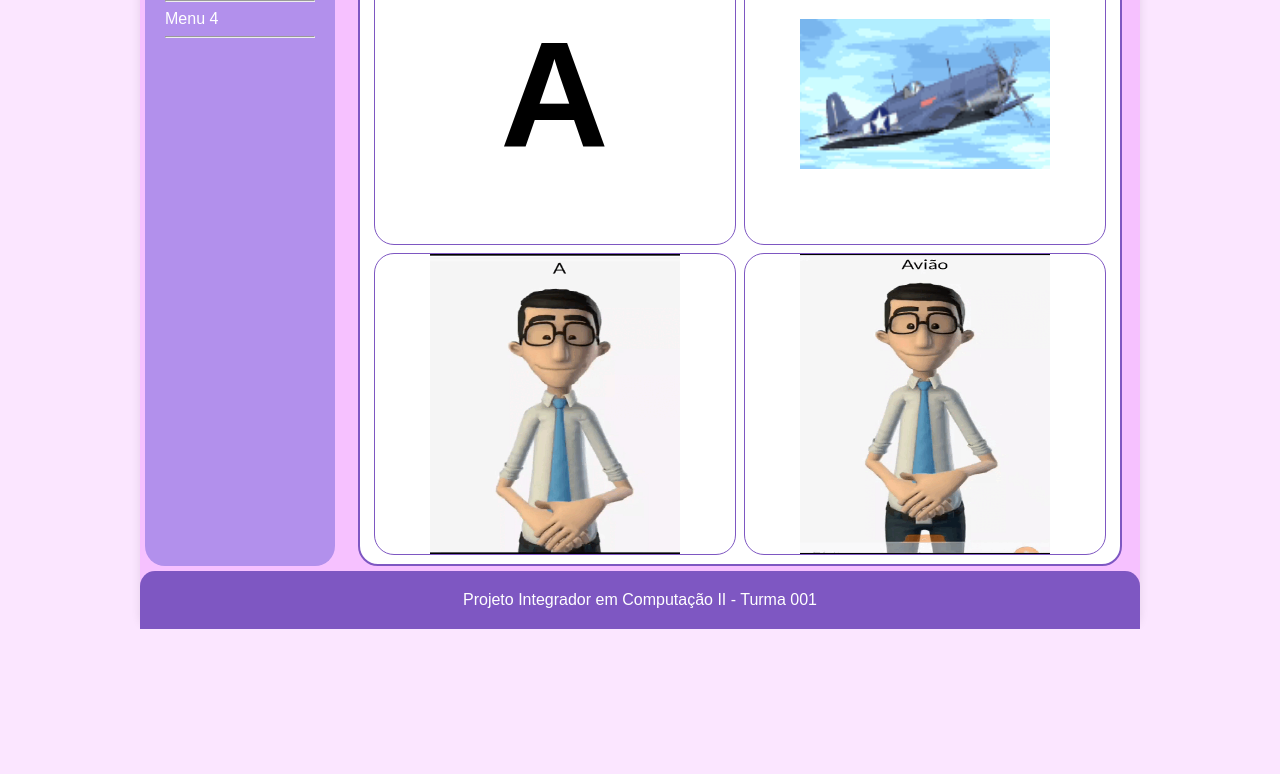
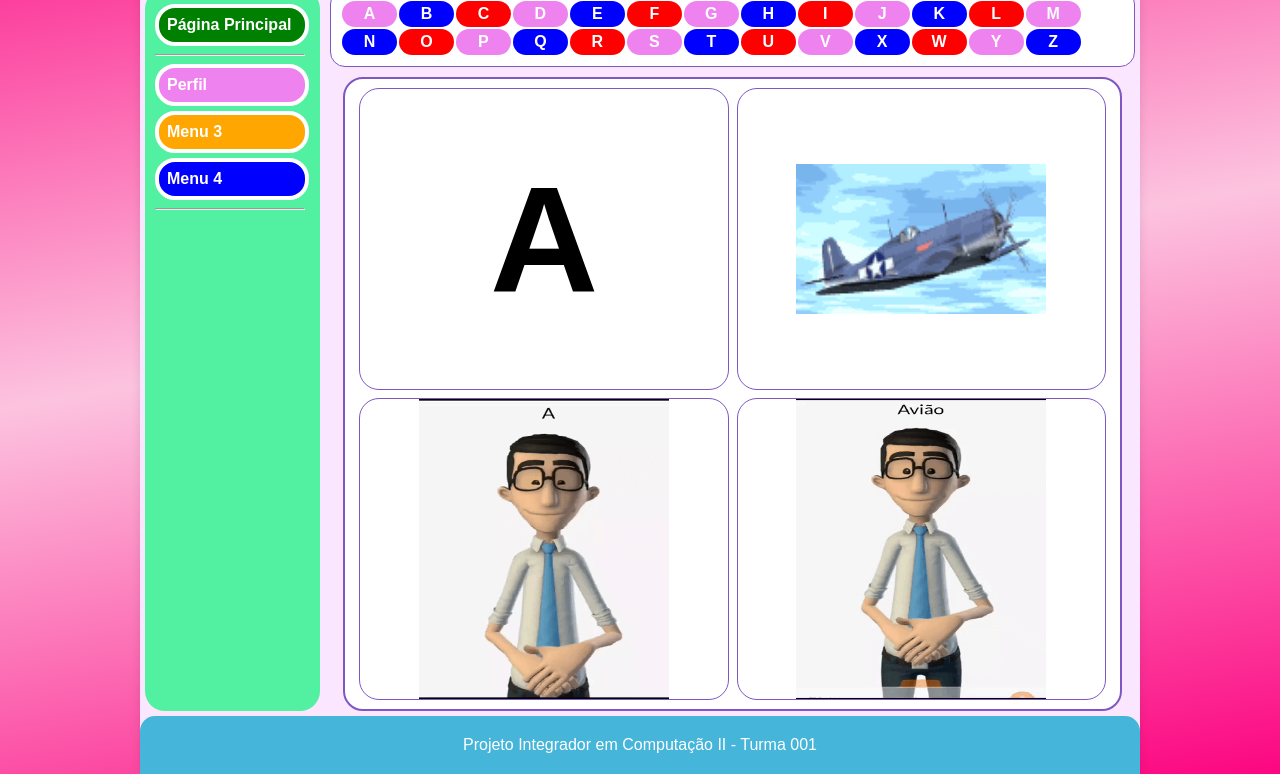
Before and after one commit to Crocamo/PI2, a plain HTML site: page index.html in a window 1280 px wide. Shown: the part 181-955 px from the top of the page. Before the commit the page ends 810 px from the top, so only its background shows below. Drawn offline with Linux system fonts and the light colour scheme.

Commit message:
Add files via upload

```diff
--- /dev/null
+++ b/css/larguraPosicao.css
@@ -0,0 +1,178 @@
+body {
+    margin: 0;
+    padding: 0;
+    min-height: 100vh;
+    display: flex;
+    justify-content: center;
+    /* Centralizar na horizontal */
+    align-items: flex-start;
+    /* Alinhar no topo verticalmente */
+}
+
+.content {
+    display: flex;
+    flex-direction: column;
+    width: 90%;
+    /* Tamanho máximo */
+    max-width: 1000px;
+}
+
+.header {
+    display: flex;
+    flex-wrap: wrap;
+    height: 150px;
+}
+
+.topo img{
+    height: 150px;
+}
+
+.topoL{
+    padding: 20px;
+}
+
+.main {
+    display: flex;
+    flex-wrap: wrap;
+}
+
+.menu {
+    width: 15%;
+    min-width: 150px;
+    height: auto;
+}
+
+.menu div{
+    min-width: 130px;
+}
+
+.content-right {
+    display: flex;
+    flex-direction: column;
+    flex-grow: 1;
+    width: 70%;
+}
+
+.links {
+    display: flex;
+    flex-wrap: wrap;
+    padding: 10px;
+}
+
+.links div {
+    flex-wrap: wrap;
+    flex-basis: 6%;
+    text-align: center;
+    margin: 1px;
+}
+
+.palcoAnimacao {
+    width: 95%;
+    height: 620px;
+    text-align: center;
+    align-self: center;
+    justify-self: center;
+    display: flex;
+    flex-wrap: wrap;
+    justify-content: center;
+}
+
+.palcoAnimacao div{
+    width: 48%;
+    height: 300px;
+
+}
+
+.Div{
+    display: flex;
+    justify-content: center;
+    align-items: center;
+}
+
+.Div img{
+    max-width:150px;
+    max-height:150px;
+    min-width: 150px;
+    min-height: 150px;
+}
+
+.Letra div{
+    display: flex;
+    justify-content: center;
+    align-items: center;
+}
+
+.Imagem img{
+    max-width:250px;
+    max-height:250px;
+    width: 100%;
+    height: auto;
+}
+
+.MaoL img{
+    max-width:250px;
+    max-height:300px;
+    width: 100%;
+    height: auto;
+}
+
+.MaoP img{
+    max-width:250px;
+    max-height:300px;
+    width: 100%;
+    height: auto;
+}
+
+.Som{
+    display: none;
+}
+
+.footer {
+    text-align: center;
+}
+
+/* Media Query para telas menores que 820px */
+@media (max-width: 820px) {
+    .main {
+        flex-direction: column;
+    }
+
+    .content-right {
+        width: auto;
+    }
+
+    .menu {
+        text-align: center;
+        width: 90%;
+        margin: 5px;
+        align-self: center;
+        justify-self: center;
+    }
+
+    .links {
+        display: flex;
+    }
+
+    .links div {
+        flex: 1;
+    }
+
+    .content-right,
+    .content-bottom {
+        padding: 20px;
+    }
+}
+
+/* Media Query para telas menores que 650px */
+@media (max-width: 650px) {
+    .palcoAnimacao {
+        flex-direction: column;
+        height: auto;
+        align-content: center;
+        justify-content: center;
+
+    }
+    .palcoAnimacao div{
+        width: 95%;
+    }
+}
--- a/css/style.css
+++ b/css/style.css
@@ -1,14 +1,7 @@
 body {
-    margin: 0;
-    padding: 0;
     font-family: Arial, sans-serif;
-    min-height: 100vh;
-    background-color: #fbe6ff;
-    display: flex;
-    justify-content: center;
-    /* Centralizar na horizontal */
-    align-items: flex-start;
-    /* Alinhar no topo verticalmente */
+ /*   background-color: #e786fa;*/
+    background-image: linear-gradient(170deg, rgb(252, 6, 129), rgb(252, 195, 223),rgb(252, 6, 129));
 }
 
 a {
@@ -17,192 +10,117 @@ a {
 }
 
 .content {
-    display: flex;
-    flex-direction: column;
-    width: 90%;
-    /* Tamanho máximo */
-    max-width: 1000px;
-    /* Define um máximo de 1200px */
     box-shadow: 0px 0px 10px rgba(0, 0, 0, 0.1);
-    background-color: #f6c1ff;
-    border-radius: 15px;
+    background-color: #fbe6ff;
+    margin-top: 15px;
 }
 
 .header {
-    background-color: #7E57C2;
+    background-color: #45b5d9;
     color: white;
     text-align: center;
-    padding: 20px;
     border-bottom-right-radius: 15px;
     border-bottom-left-radius: 15px;
 }
 
-.main {
-    display: flex;
-    flex-wrap: wrap;
-}
-
 .menu {
-    background-color: #b290ec;
-    width: 15%;
-    min-width: 150px;
-    height: auto;
+    background-color: #45b5d9;
     color: white;
-    padding: 20px;
+    padding: 10px;
     border-radius: 20px;
     margin: 5px;
+    padding-right: 15px;
 }
 
 .content-right {
-    display: flex;
-    flex-direction: column;
-    flex-grow: 1;
     padding: 5px;
     box-sizing: border-box;
-    width: 70%;
 }
 
 .links {
-    display: flex;
-    flex-wrap: wrap;
-    padding: 10px;
     background-color: #ffffff;
     color: blueviolet;
     border-radius: 15px;
     border: 1px #7E57C2 solid;
 }
 
-.links div {
-    flex-wrap: wrap;
-    flex-basis: 3.84%;
-    text-align: center;
+.menu div{
+    border-radius: 20px;
+    border: 4px white solid;
+    padding: 8px;
+    margin-top: 5px;
+    font-weight: bolder;
+}
+
+.btn{
+    border-radius: 30px;
+    font-weight: bolder;
+    color: white;
+    padding: 4px;
 }
 
 .palcoAnimacao {
-    width: 95%;
-    height: 620px;
-    text-align: center;
     margin-top: 10px;
-    align-self: center;
-    justify-self: center;
     background-color: #ffffff;
-    display: flex;
-    flex-wrap: wrap;
-    justify-content: center;
     border: 2px #7E57C2 solid;
     border-radius: 20px;
     padding: 5px;
 }
 
-.palcoAnimacao div{
-    width: 48%;
-    height: 300px;
-
-}
-
 .Div{
     margin: 4px;
-    display: flex;
-    justify-content: center;
-    align-items: center;
     border: 1px #7E57C2 solid;
     border-radius: 20px;
 }
 
-.Div img{
-    max-width:150px;
-    max-height:150px;
-    min-width: 150px;
-    min-height: 150px;
-}
-
-.Letra div{
-    display: flex;
-    justify-content: center;
-    align-items: center;
-}
-
-.Imagem img{
-    max-width:250px;
-    max-height:250px;
-    width: 100%;
-    height: auto;
-}
-
-
-.MaoL img{
-    max-width:250px;
-    max-height:300px;
-    width: 100%;
-    height: auto;
-}
-
-.MaoP img{
-    max-width:250px;
-    max-height:300px;
-    width: 100%;
-    height: auto;
-}
-
-.Som{
-    display: none;
-}
-
 .footer {
-    background-color: #7E57C2;
+    background-color: #45b5d9;
     color: white;
-    text-align: center;
     padding: 20px;
     border-top-left-radius: 15px;
     border-top-right-radius: 15px;
 }
 
+.verde {
+    background-color: green;
+}
+
+.verdinho {
+    background-color: rgb(82, 241, 162);
+}
+
+.vermelho {
+    background-color: red;
+}
+
+.azul {
+    background-color: blue;
+}
+
+.violeta {
+    background-color: violet;
+}
+
+.rosa {
+    background-color: rgb(250, 187, 219);
+}
+
+.laranja {
+    background-color: rgb(255, 166, 0);
+}
+
+
 /* Media Query para telas menores que 820px */
 @media (max-width: 820px) {
-    .main {
-        flex-direction: column;
-    }
-    .content-right {
-        width: auto;
-    }
 
     .menu {
-        text-align: center;
-        width: 90%;
-        margin: 5px;
         font-size: 35px;
         border-radius: 15px;
-        align-self: center;
-        justify-self: center;
-    }
-
-
-    .links {
-        display: flex;
     }
 
     .links div {
-        flex: 1;
         padding: 3%;
         font-weight: bold;
         font-size: 35px;
     }
-
-    .content-right,
-    .content-bottom {
-        padding: 20px;
-    }
 }
-
-/* Media Query para telas menores que 650px */
-@media (max-width: 650px) {
-    .palcoAnimacao {
-        flex-direction: column;height: auto;
-        align-content: center;
-        justify-content: center;
-
-    }
-    .palcoAnimacao div{
-        width: 95%;
-    }
-}
--- a/index.html
+++ b/index.html
@@ -6,67 +6,54 @@
     <meta name="viewport" content="width=device-width, initial-scale=1.0">
     <title>Document</title>
     <link rel="stylesheet" href="css/style.css" type="text/css" />
+    <link rel="stylesheet" href="css/larguraPosicao.css" type="text/css" />
     <link rel="stylesheet" href="css/animacao.css" type="text/css" />
 </head>
-
-<script>
-    function alfabeto(x){
-        let letra = document.querySelector('.pLetra');
-        let Imagem = document.querySelector('.pImagem');
-        let MaoL = document.querySelector('.pMaoL');
-        let MaoP = document.querySelector('.pMaoP');
-        let Som = document.querySelector('.Som');
-
-        letra.textContent = x;
-        Imagem.setAttribute('src', 'img/'+x+'/img.gif')
-        MaoL.setAttribute('src', 'img/'+x+'/Mao_L.gif')
-        MaoP.setAttribute('src', 'img/'+x+'/Mao_P.gif')
-}
-</script>
 <body>
     <div class="content">
 
         <div class="header">
-            <div>Libras Start</div>
+            <div class="topo"><img src="img/libras-br.jpg" alt=""></div>
+            <div class="topoL">alterar imagem</div/div>
         </div>
         <div class="main">
 
-            <div class="menu">
-                <div><a href="#">Página Principal</a></div><hr>
-                <div><a href="#">Perfil</a></div><hr>
-                <div><a href="#">Menu 3</a></div><hr>
-                <div><a href="#">Menu 4</a></div><hr>
+            <div class="menu verdinho">
+                <div class="verde"><a href="#">Página Principal</a></div><hr>
+                <div class="violeta"><a href="#" >Perfil</a></div>
+                <div class="laranja"><a href="#" >Menu 3</a></div>
+                <div class="azul"><a href="#" >Menu 4</a></div><hr>
             </div>
 
             <div class="content-right">
 
                 <div class="links">
-                    <div onclick="alfabeto('A')" class="btn">A</div>
-                    <div onclick="alfabeto('B')" class="btn">B</div>
-                    <div onclick="alfabeto('C')" class="btn">C</div>
-                    <div onclick="alfabeto('D')" class="btn">D</div>
-                    <div onclick="alfabeto('E')" class="btn">E</div>
-                    <div onclick="alfabeto('F')" class="btn">F</div>
-                    <div onclick="alfabeto('G')" class="btn">G</div>
-                    <div onclick="alfabeto('H')" class="btn">H</div>
-                    <div onclick="alfabeto('I')" class="btn">I</div>
-                    <div onclick="alfabeto('J')" class="btn">J</div>
-                    <div onclick="alfabeto('K')" class="btn">K</div>
-                    <div onclick="alfabeto('L')" class="btn">L</div>
-                    <div onclick="alfabeto('M')" class="btn">M</div>
-                    <div onclick="alfabeto('N')" class="btn">N</div>
-                    <div onclick="alfabeto('O')" class="btn">O</div>
-                    <div onclick="alfabeto('P')" class="btn">P</div>
-                    <div onclick="alfabeto('Q')" class="btn">Q</div>
-                    <div onclick="alfabeto('R')" class="btn">R</div>
-                    <div onclick="alfabeto('S')" class="btn">S</div>
-                    <div onclick="alfabeto('T')" class="btn">T</div>
-                    <div onclick="alfabeto('U')" class="btn">U</div>
-                    <div onclick="alfabeto('V')" class="btn">V</div>
-                    <div onclick="alfabeto('X')" class="btn">X</div>
-                    <div onclick="alfabeto('W')" class="btn">W</div>
-                    <div onclick="alfabeto('Y')" class="btn">Y</div>
-                    <div onclick="alfabeto('Z')" class="btn">Z</div>
+                    <div onclick="alfabeto('A')" class="btn violeta">A</div>
+                    <div onclick="alfabeto('B')" class="btn azul">B</div>
+                    <div onclick="alfabeto('C')" class="btn vermelho">C</div>
+                    <div onclick="alfabeto('D')" class="btn violeta">D</div>
+                    <div onclick="alfabeto('E')" class="btn azul">E</div>
+                    <div onclick="alfabeto('F')" class="btn vermelho">F</div>
+                    <div onclick="alfabeto('G')" class="btn violeta">G</div>
+                    <div onclick="alfabeto('H')" class="btn azul">H</div>
+                    <div onclick="alfabeto('I')" class="btn vermelho">I</div>
+                    <div onclick="alfabeto('J')" class="btn violeta">J</div>
+                    <div onclick="alfabeto('K')" class="btn azul">K</div>
+                    <div onclick="alfabeto('L')" class="btn vermelho">L</div>
+                    <div onclick="alfabeto('M')" class="btn violeta">M</div>
+                    <div onclick="alfabeto('N')" class="btn azul">N</div>
+                    <div onclick="alfabeto('O')" class="btn vermelho">O</div>
+                    <div onclick="alfabeto('P')" class="btn violeta">P</div>
+                    <div onclick="alfabeto('Q')" class="btn azul">Q</div>
+                    <div onclick="alfabeto('R')" class="btn vermelho">R</div>
+                    <div onclick="alfabeto('S')" class="btn violeta">S</div>
+                    <div onclick="alfabeto('T')" class="btn azul">T</div>
+                    <div onclick="alfabeto('U')" class="btn vermelho">U</div>
+                    <div onclick="alfabeto('V')" class="btn violeta">V</div>
+                    <div onclick="alfabeto('X')" class="btn azul">X</div>
+                    <div onclick="alfabeto('W')" class="btn vermelho">W</div>
+                    <div onclick="alfabeto('Y')" class="btn violeta">Y</div>
+                    <div onclick="alfabeto('Z')" class="btn azul">Z</div>
                 </div>
 
                 <div class="palcoAnimacao">
@@ -90,7 +77,7 @@
         <div class="footer">Projeto Integrador em Computação II - Turma 001</div>
 
     </div>
-
+    <script src="js/script.js"></script>
 </body>
 
 </html>
```
Also changed, not shown: js/controle.js (added, +10 -0 lines), js/script.js (added, +12 -0 lines), img/g/Mao_L.gif (added), img/g/Mao_P.gif (added), img/h/Mao_L.gif (added), img/h/Mao_P.gif (added), img/i/Mao_L.gif (added), img/j/Mao_L.gif (added), img/j/Mao_P.gif (added), img/libras-br.jpg (added), img/ç/Mao_L.gif (added), img/ç/Mao_P.gif (added), 1 other file.
